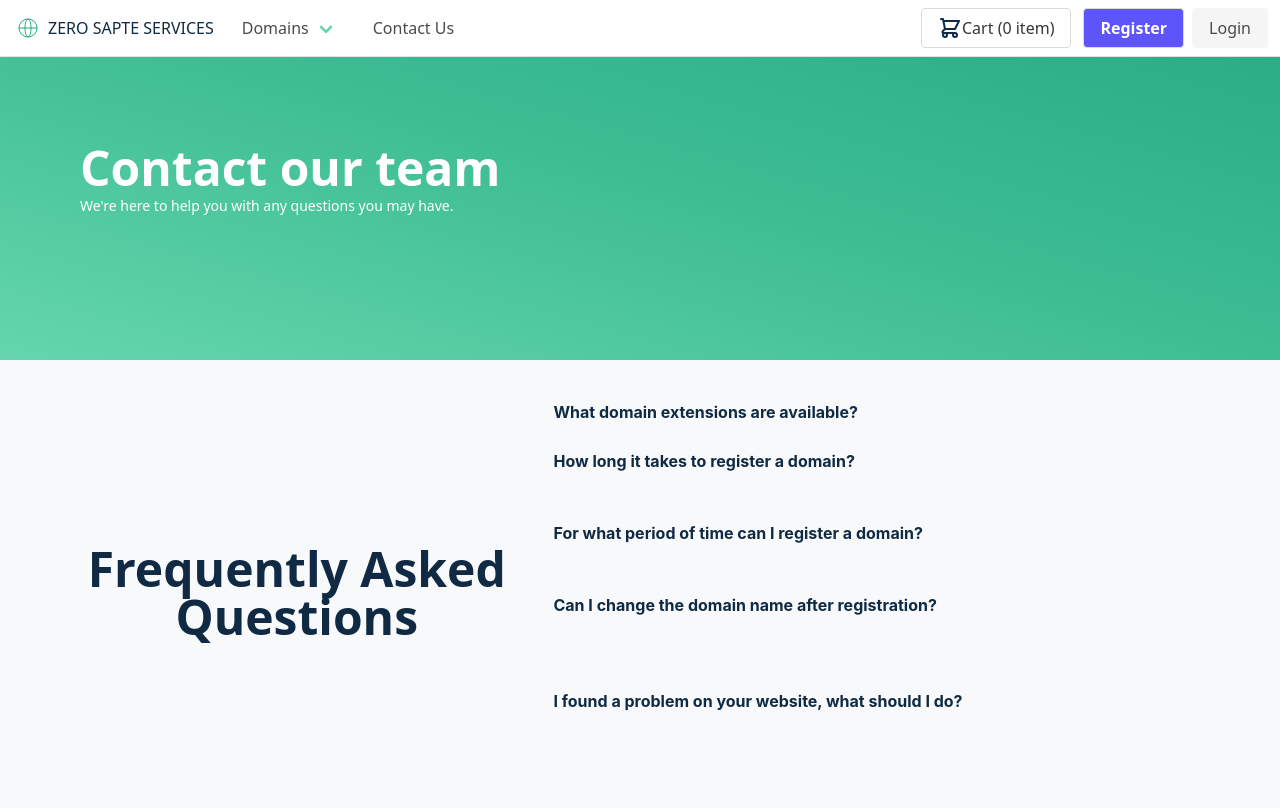
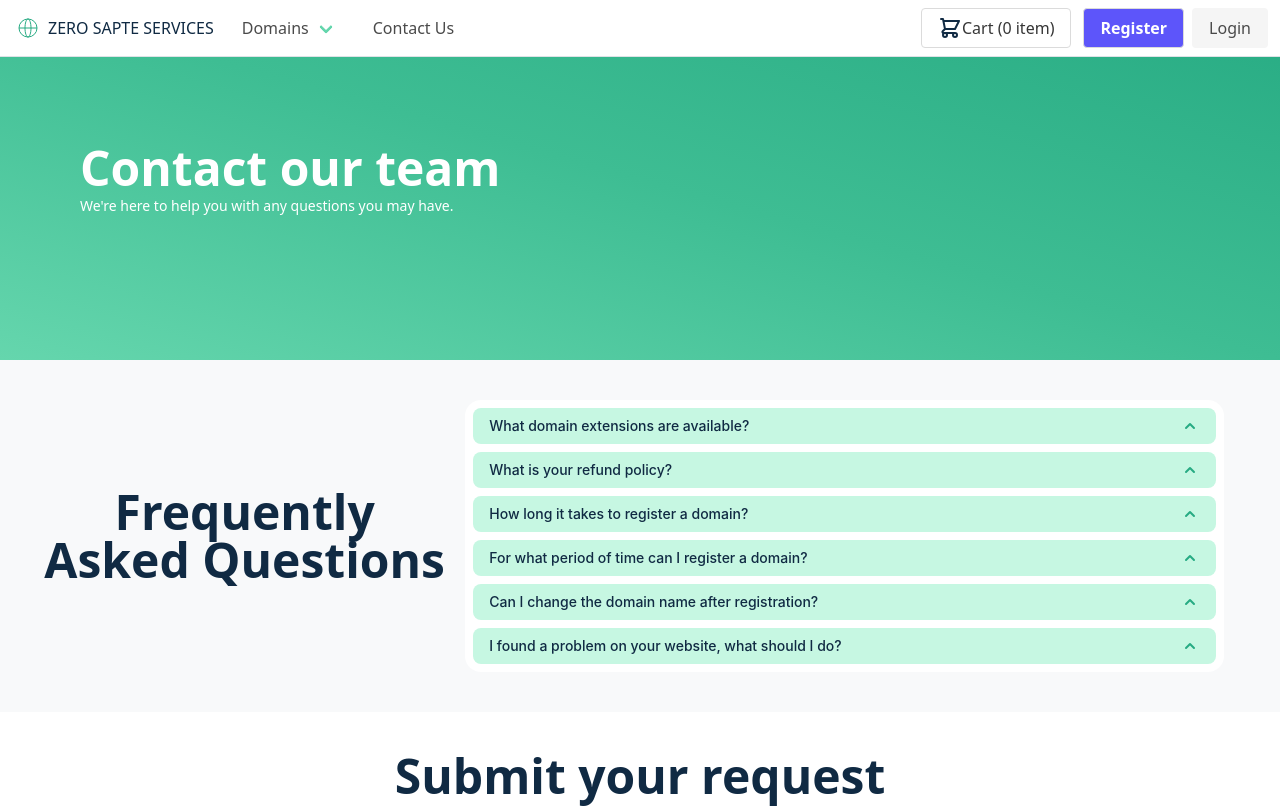
Before and after one commit to danutsss/mevn-domains-registry, a Vue app in the folder client/: page /contact in a window 1280 px wide. Shown: the top 808 px of the page. Built offline with nearby package versions, Linux system fonts and the light colour scheme; a web font is replaced by a local one.

Commit message:
changed the accordion from contact

```diff
--- a/client/src/views/ContactView.vue
+++ b/client/src/views/ContactView.vue
@@ -1,6 +1,8 @@
 <script setup>
 import apiConnector from "@/services/apiConnector";
 import { ref } from "vue";
+import { Disclosure, DisclosureButton, DisclosurePanel } from "@headlessui/vue";
+import { ChevronUpIcon } from "@heroicons/vue/solid";
 
 const fullname = ref("");
 const email = ref("");
@@ -46,137 +48,107 @@ const sendRequest = async () => {
         </h1>
       </div>
     </div>
-    <div id="accordionExample" class="accordion w-3/4 text-blue-grey-900">
-      <div class="accordion-item">
-        <h2 id="headingOne" class="accordion-header">
-          <button
-            class="accordion-button collapsed font-bold"
-            type="button"
-            data-bs-toggle="collapse"
-            data-bs-target="#collapseOne"
-            aria-expanded="false"
-            aria-controls="collapseOne"
+    <div class="w-screen px-4">
+      <div class="mx-auto w-full rounded-2xl bg-white p-2">
+        <Disclosure v-slot="{ open }" as="div">
+          <DisclosureButton
+            class="transition flex w-full justify-between rounded-lg bg-secondary-100 px-4 py-2 text-left text-sm font-medium text-blue-grey-900 hover:bg-secondary-200 focus:outline-none focus-visible:ring focus-visible:ring-primary-500 focus-visible:ring-opacity-75"
           >
-            What domain extensions are available?
-          </button>
-        </h2>
-        <div
-          id="collapseOne"
-          class="accordion-collapse collapse"
-          aria-labelledby="headingOne"
-          data-bs-parent="#accordionExample"
-        >
-          <div class="accordion-body font-normal">
-            At the moment, <strong>only</strong> <code>.ro</code> extensions can
-            be bought.
-          </div>
-        </div>
-      </div>
-      <div class="accordion-item">
-        <h2 id="headingTwo" class="accordion-header">
-          <button
-            class="accordion-button collapsed font-bold"
-            type="button"
-            data-bs-toggle="collapse"
-            data-bs-target="#collapseTwo"
-            aria-expanded="false"
-            aria-controls="collapseTwo"
+            <span>What domain extensions are available?</span>
+            <ChevronUpIcon
+              :class="open ? 'rotate-180 transform' : ''"
+              class="h-5 w-5 text-secondary-500"
+            />
+          </DisclosureButton>
+          <DisclosurePanel class="px-4 pt-4 pb-2 text-sm text-gray-500">
+            The <strong>only</strong> domain extension we offer is
+            <code>.ro</code>. We do not offer any other extensions.
+          </DisclosurePanel>
+        </Disclosure>
+        <Disclosure v-slot="{ open }" as="div" class="mt-2">
+          <DisclosureButton
+            class="transition flex w-full justify-between rounded-lg bg-secondary-100 px-4 py-2 text-left text-sm font-medium text-blue-grey-900 hover:bg-secondary-200 focus:outline-none focus-visible:ring focus-visible:ring-primary-500 focus-visible:ring-opacity-75"
           >
-            How long it takes to register a domain?
-          </button>
-        </h2>
-        <div
-          id="collapseTwo"
-          class="accordion-collapse collapse"
-          aria-labelledby="headingTwo"
-          data-bs-parent="#accordionExample"
-        >
-          <div class="accordion-body font-normal">
+            <span>What is your refund policy?</span>
+            <ChevronUpIcon
+              :class="open ? 'rotate-180 transform' : ''"
+              class="h-5 w-5 text-secondary-500"
+            />
+          </DisclosureButton>
+          <DisclosurePanel class="px-4 pt-4 pb-2 text-sm text-gray-500">
+            If you're unhappy with your purchase for any reason, email us within
+            90 days and we'll refund you in full, no questions asked.
+          </DisclosurePanel>
+        </Disclosure>
+        <Disclosure v-slot="{ open }" as="div" class="mt-2">
+          <DisclosureButton
+            class="transition flex w-full justify-between rounded-lg bg-secondary-100 px-4 py-2 text-left text-sm font-medium text-blue-grey-900 hover:bg-secondary-200 focus:outline-none focus-visible:ring focus-visible:ring-primary-500 focus-visible:ring-opacity-75"
+          >
+            <span>How long it takes to register a domain?</span>
+            <ChevronUpIcon
+              :class="open ? 'rotate-180 transform' : ''"
+              class="h-5 w-5 text-secondary-500"
+            />
+          </DisclosureButton>
+          <DisclosurePanel class="px-4 pt-4 pb-2 text-sm text-gray-500">
             A domain is registered for <strong>1 year</strong> after the payment
             is received. Then it'll take <strong>1 to 2</strong> business days
             to be fully registered.
-          </div>
-        </div>
-      </div>
-      <div class="accordion-item">
-        <h2 id="headingThree" class="accordion-header">
-          <button
-            class="accordion-button collapsed font-bold"
-            type="button"
-            data-bs-toggle="collapse"
-            data-bs-target="#collapseThree"
-            aria-expanded="false"
-            aria-controls="collapseThree"
+          </DisclosurePanel>
+        </Disclosure>
+
+        <Disclosure v-slot="{ open }" as="div" class="mt-2">
+          <DisclosureButton
+            class="transition flex w-full justify-between rounded-lg bg-secondary-100 px-4 py-2 text-left text-sm font-medium text-blue-grey-900 hover:bg-secondary-200 focus:outline-none focus-visible:ring focus-visible:ring-primary-500 focus-visible:ring-opacity-75"
           >
-            For what period of time can I register a domain?
-          </button>
-        </h2>
-        <div
-          id="collapseThree"
-          class="accordion-collapse collapse"
-          aria-labelledby="headingThree"
-          data-bs-parent="#accordionExample"
-        >
-          <div class="accordion-body font-normal">
+            <span>For what period of time can I register a domain?</span>
+            <ChevronUpIcon
+              :class="open ? 'rotate-180 transform' : ''"
+              class="h-5 w-5 text-secondary-500"
+            />
+          </DisclosureButton>
+          <DisclosurePanel class="px-4 pt-4 pb-2 text-sm text-gray-500">
             The minimum period of registration for a domain is
             <strong>1 year</strong>. However, we recommend our clients to
             activate or extend the web domain for several years in advance.
-          </div>
-        </div>
-      </div>
-      <div class="accordion-item">
-        <h2 id="headingFour" class="accordion-header">
-          <button
-            class="accordion-button collapsed font-bold"
-            type="button"
-            data-bs-toggle="collapse"
-            data-bs-target="#collapseFour"
-            aria-expanded="false"
-            aria-controls="collapseFour"
+          </DisclosurePanel>
+        </Disclosure>
+
+        <Disclosure v-slot="{ open }" as="div" class="mt-2">
+          <DisclosureButton
+            class="transition flex w-full justify-between rounded-lg bg-secondary-100 px-4 py-2 text-left text-sm font-medium text-blue-grey-900 hover:bg-secondary-200 focus:outline-none focus-visible:ring focus-visible:ring-primary-500 focus-visible:ring-opacity-75"
           >
-            Can I change the domain name after registration?
-          </button>
-        </h2>
-        <div
-          id="collapseFour"
-          class="accordion-collapse collapse"
-          aria-labelledby="headingFour"
-          data-bs-parent="#accordionExample"
-        >
-          <div class="accordion-body font-normal">
+            <span>Can I change the domain name after registration?</span>
+            <ChevronUpIcon
+              :class="open ? 'rotate-180 transform' : ''"
+              class="h-5 w-5 text-secondary-500"
+            />
+          </DisclosureButton>
+          <DisclosurePanel class="px-4 pt-4 pb-2 text-sm text-gray-500">
             Once a domain is registered and active, you are it's owner.
             Unfortunately, the name can no longer be changed, but you can
             register a new domain name and the initial one will simply not be
             extended at the expiration date.
-          </div>
-        </div>
-      </div>
-      <div class="accordion-item">
-        <h2 id="headingFive" class="accordion-header">
-          <button
-            class="accordion-button collapsed font-bold"
-            type="button"
-            data-bs-toggle="collapse"
-            data-bs-target="#collapseFive"
-            aria-expanded="false"
-            aria-controls="collapseFive"
+          </DisclosurePanel>
+        </Disclosure>
+
+        <Disclosure v-slot="{ open }" as="div" class="mt-2">
+          <DisclosureButton
+            class="transition flex w-full justify-between rounded-lg bg-secondary-100 px-4 py-2 text-left text-sm font-medium text-blue-grey-900 hover:bg-secondary-200 focus:outline-none focus-visible:ring focus-visible:ring-primary-500 focus-visible:ring-opacity-75"
           >
-            I found a problem on your website, what should I do?
-          </button>
-        </h2>
-        <div
-          id="collapseFive"
-          class="accordion-collapse collapse"
-          aria-labelledby="headingFive"
-          data-bs-parent="#accordionExample"
-        >
-          <div class="accordion-body font-normal">
+            <span>I found a problem on your website, what should I do?</span>
+            <ChevronUpIcon
+              :class="open ? 'rotate-180 transform' : ''"
+              class="h-5 w-5 text-secondary-500"
+            />
+          </DisclosureButton>
+          <DisclosurePanel class="px-4 pt-4 pb-2 text-sm text-gray-500">
             If you find a problem on our website, please fill the form below
             with the first paragraph of the message as:
             <strong>[BUG]</strong> and we'll get back to you as soon as
             possible. We'll do our best to fix it.
-          </div>
-        </div>
+          </DisclosurePanel>
+        </Disclosure>
       </div>
     </div>
   </section>
```
